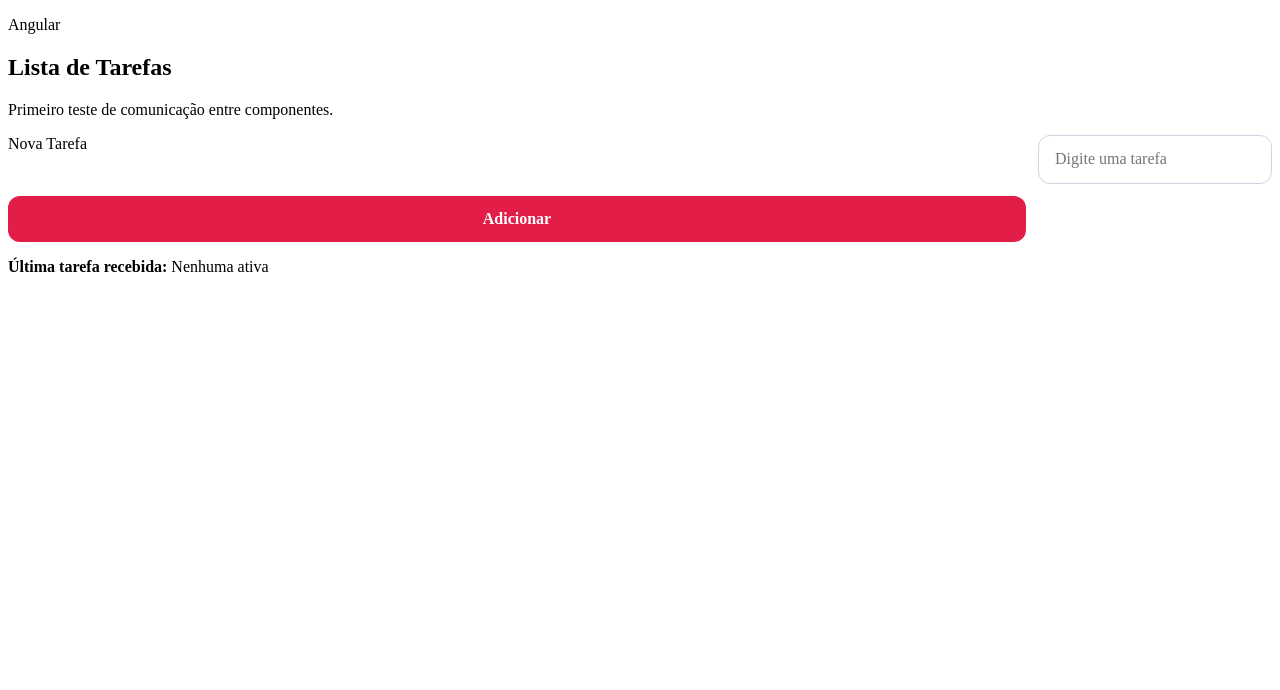
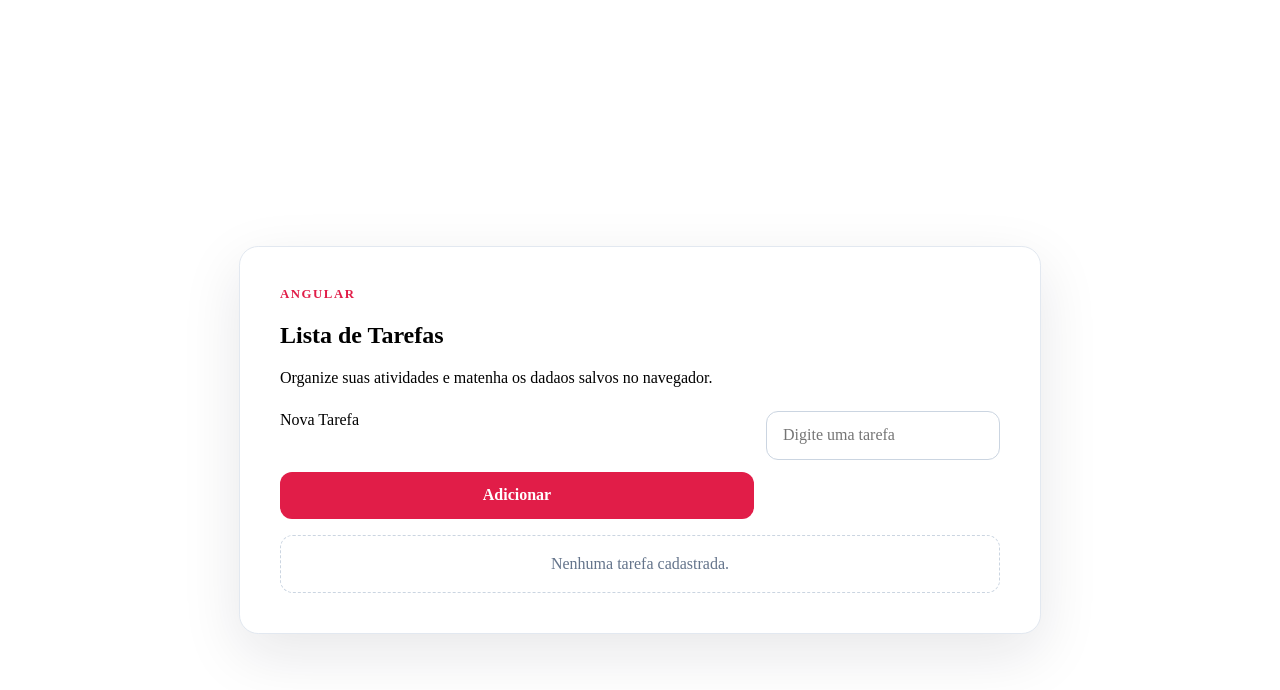
Before and after one commit to IvanSSantana/todo-angular, an Angular app in the folder todo-angular/: page / in a window 1280 px wide. Shown: the top 690 px of the page. Built offline with nearby package versions, Linux system fonts and the light colour scheme.

Commit message:
Concluindo TodoList

```diff
--- a/todo-angular/src/app/app.css
+++ b/todo-angular/src/app/app.css
@@ -0,0 +1,32 @@
+.page {
+    display: grid;
+    min-height: 100vh;
+    place-items: center;
+    padding: 2rem 1rem;
+}
+
+.todo-card {
+    width: min(100%, 720px);
+    padding: clamp(1.25rem, 4vw, 2.5rem);
+    border: 1px solid #e2e8f0;
+    border-radius: 1.2rem;
+    background: #ffffff;
+    box-shadow: 0 20px 60px rgb(15 23 42 / 10%);
+}
+
+header {
+    margin-bottom: 1.5rem;
+}
+
+.eyebrow {
+    margin: 0 0 0.35rem;
+    color: #e11d48;
+    font-size: 0.8rem;
+    font-weight: 800;
+    letter-spacing: 0.12em;
+    text-transform: uppercase;
+}
+
+h1 {
+
+}
--- a/todo-angular/src/app/app.html
+++ b/todo-angular/src/app/app.html
@@ -1,15 +1,18 @@
 <main class="page">
   <section class="todo-card">
-    <p class="eyebrow">Angular</p>
+    <header>
+      <p class="eyebrow">Angular</p>
 
-    <h1>Lista de Tarefas</h1>
-    <p>Primeiro teste de comunicação entre componentes.</p>
+      <h1>Lista de Tarefas</h1>
+      <p>Organize suas atividades e matenha os dadaos salvos no navegador.</p>
+    </header>
 
-    <app-todo-form (todoAdded)="showTitle($event)" />
+    <app-todo-form (todoAdded)="store.add($event)" />
 
-    <p>
-      <strong>Última tarefa recebida: </strong>
-      {{ utlimaTarefa || 'Nenhuma ativa' }}
-    </p>
+    <app-todo-list
+      [todos]="store.todos()"
+      (todoToggled)="store.toggle($event)"
+      (todoRemoved)="store.remove($event)"
+    />
   </section>
 </main>
--- a/todo-angular/src/app/app.ts
+++ b/todo-angular/src/app/app.ts
@@ -1,17 +1,14 @@
-import { Component, signal } from '@angular/core';
+import { Component, inject } from '@angular/core';
 import { TodoForm } from './components/todo-form/todo-form';
+import { TodoList } from './components/todo-list/todo-list';
+import { TodoStore } from './services/todo-store';
 
 @Component({
   selector: 'app-root',
-  imports: [TodoForm],
+  imports: [TodoForm, TodoList],
   templateUrl: './app.html',
   styleUrl: './app.css'
 })
 export class App {
-  ultimaTarefa = '';
-
-  showTitle(title: string) : void {
-    this.ultimaTarefa = title;
-    console.log('Tarefa recebida do componente filho: ', title);
-  };
-};
+  readonly store = inject(TodoStore);
+}
--- a/todo-angular/src/app/components/todo-list/todo-list.css
+++ b/todo-angular/src/app/components/todo-list/todo-list.css
@@ -0,0 +1,16 @@
+.todo-list{
+    display: grid;
+    gap: 0.75rem;
+    margin: 0;
+    padding: 0;
+    list-style: none;
+}
+
+.empty-message {
+    margin: 1rem 0 0;
+    padding: 1.2rem;
+    border: 1px dashed #cbd5e1;
+    border-radius: 0.8rem;
+    color: #64748b;
+    text-align: center;
+}
--- a/todo-angular/src/app/components/todo-list/todo-list.html
+++ b/todo-angular/src/app/components/todo-list/todo-list.html
@@ -1 +1,13 @@
-<p>todo-list works!</p>
+@if (todos().length === 0) {
+<p class="empty-message">Nenhuma tarefa cadastrada.</p>
+} @else {
+<ul class="todo-list">
+  @for (todo of todos(); track todo.id) {
+    <app-todo-item
+      [todo]="todo"
+      (todoToggled)="todoToggled.emit($event)"
+      (todoRemoved)="todoRemoved.emit($event)"
+    />
+  }
+</ul>
+}
--- a/todo-angular/src/app/components/todo-list/todo-list.ts
+++ b/todo-angular/src/app/components/todo-list/todo-list.ts
@@ -1,9 +1,17 @@
-import { Component } from '@angular/core';
+import { Component, input, output } from '@angular/core';
+import { Todo } from '../../models/todo';
+import { TodoItem } from '../todo-item/todo-item';
 
 @Component({
   selector: 'app-todo-list',
-  imports: [],
+  imports: [TodoItem],
   templateUrl: './todo-list.html',
   styleUrl: './todo-list.css',
 })
-export class TodoList {}
+export class TodoList {
+  readonly todos = input.required<Todo[]>();
+  readonly totoToggled = output<number>();
+  readonly todoRemoved = output<number>();
+
+
+}
```
